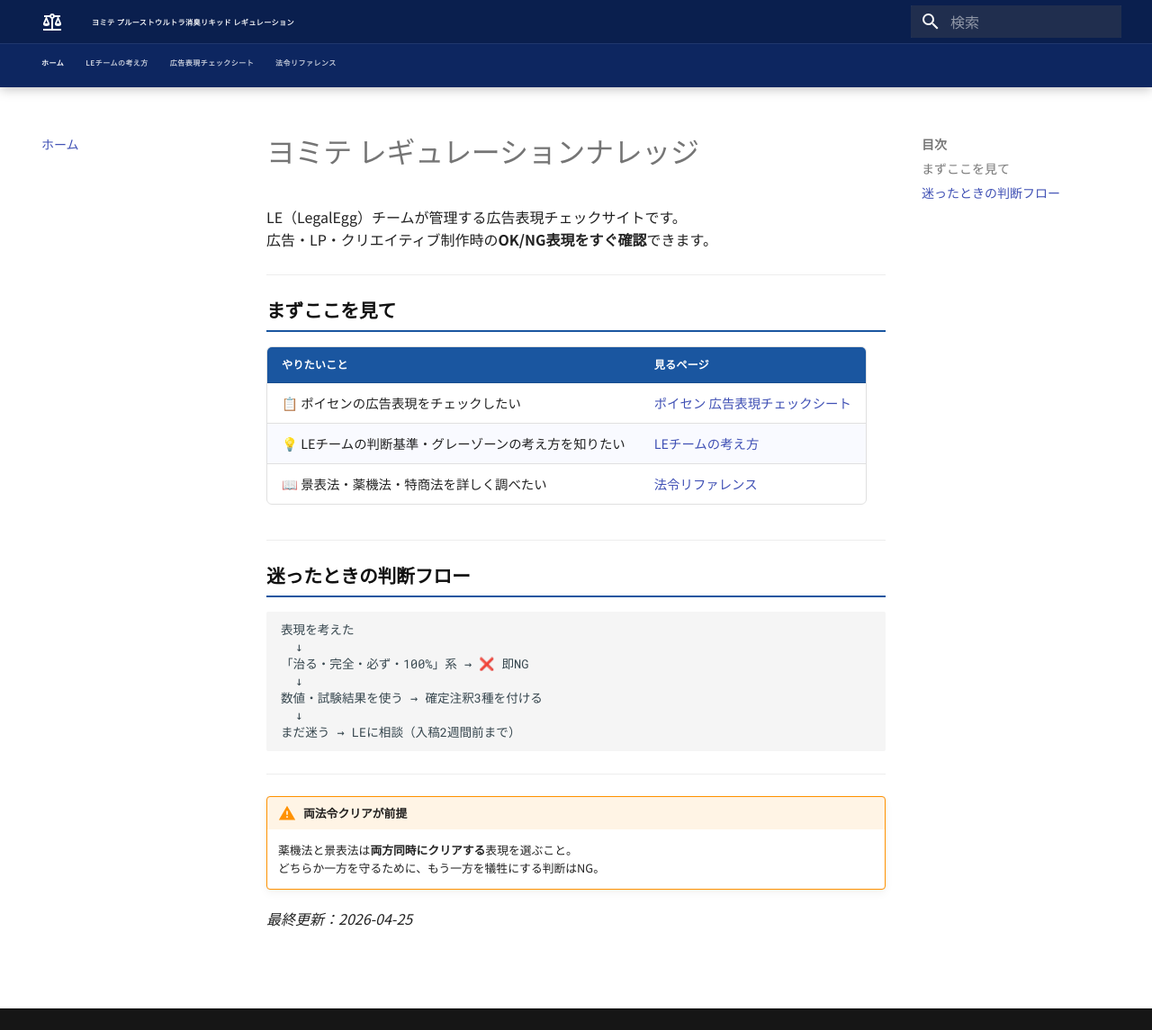
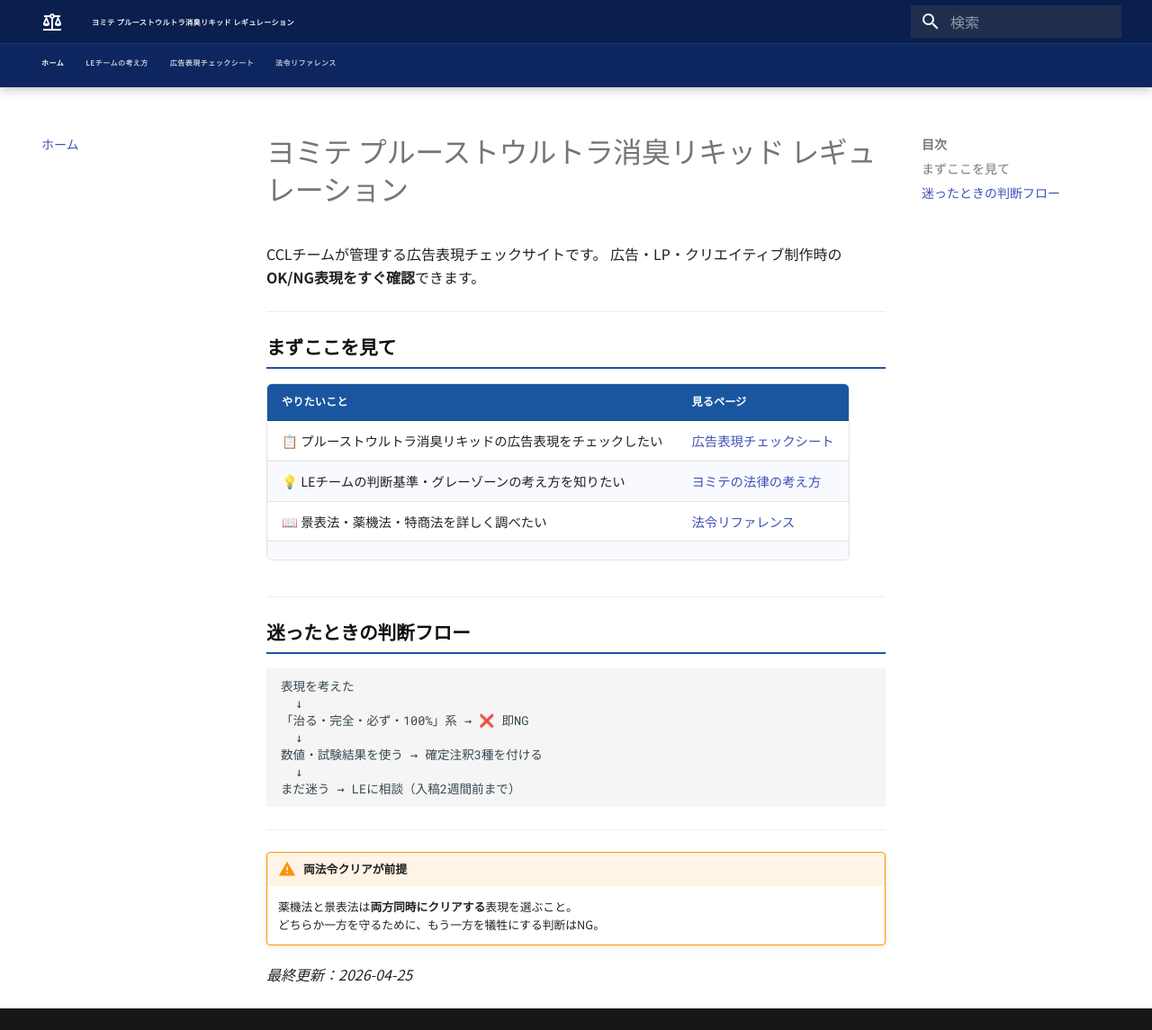
Before and after one commit to yomite-ys/yomite-prouspoisen-regulation, an MkDocs documentation site: the page built from docs/index.md, in a window 1280 px wide and 1145 px high. Shown: the whole window at 90% size. Built offline with MkDocs 1.6.1 and Material for MkDocs 9.7.7, drawn with Linux system fonts in a browser that asks for light colours.

Commit message:
更新内容のメモ

```diff
--- a/docs/index.md
+++ b/docs/index.md
@@ -1,17 +1,18 @@
-# ヨミテ レギュレーションナレッジ
+# ヨミテ プルーストウルトラ消臭リキッド レギュレーション
 
-LE（LegalEgg）チームが管理する広告表現チェックサイトです。
+CCLチームが管理する広告表現チェックサイトです。
 広告・LP・クリエイティブ制作時の**OK/NG表現をすぐ確認**できます。
 
 ---
 
 ## まずここを見て
 
-| やりたいこと | 見るページ |
-|------------|----------|
-| 📋 ポイセンの広告表現をチェックしたい | [ポイセン 広告表現チェックシート](products/poisen.md) |
-| 💡 LEチームの判断基準・グレーゾーンの考え方を知りたい | [LEチームの考え方](le-philosophy.md) |
-| 📖 景表法・薬機法・特商法を詳しく調べたい | [法令リファレンス](law/keihyohou.md) |
+| やりたいこと                          | 見るページ                             |
+| ------------------------------- | --------------------------------- |
+| 📋 プルーストウルトラ消臭リキッドの広告表現をチェックしたい | [広告表現チェックシート](products/poisen.md) |
+| 💡 LEチームの判断基準・グレーゾーンの考え方を知りたい   | [ヨミテの法律の考え方](le-philosophy.md)    |
+| 📖 景表法・薬機法・特商法を詳しく調べたい          | [法令リファレンス](law/keihyohou.md)      |
+|                                 |                                   |
 
 ---
 
```
Also changed, not shown: docs/le-philosophy.md (+2 -2 lines).
